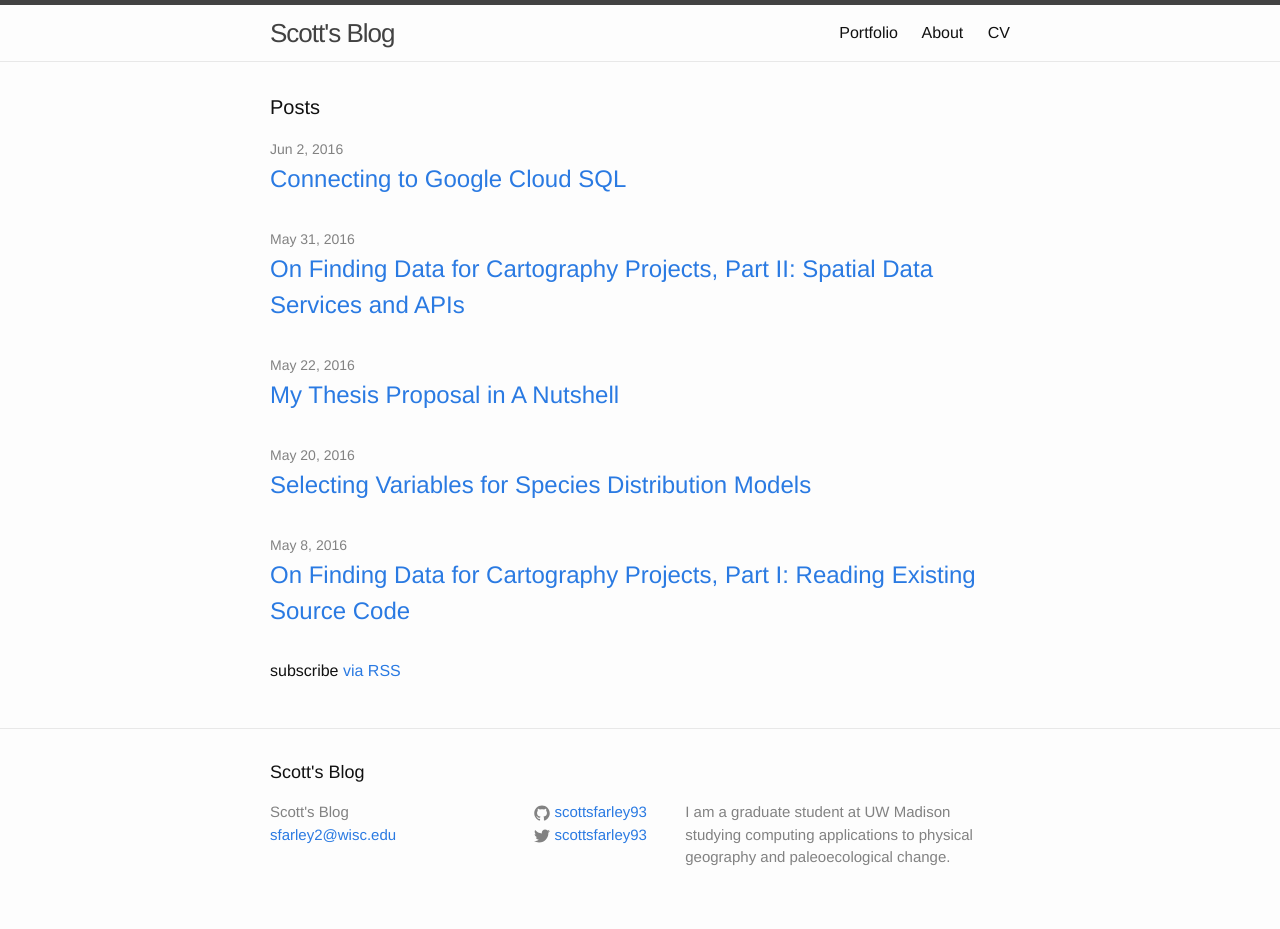
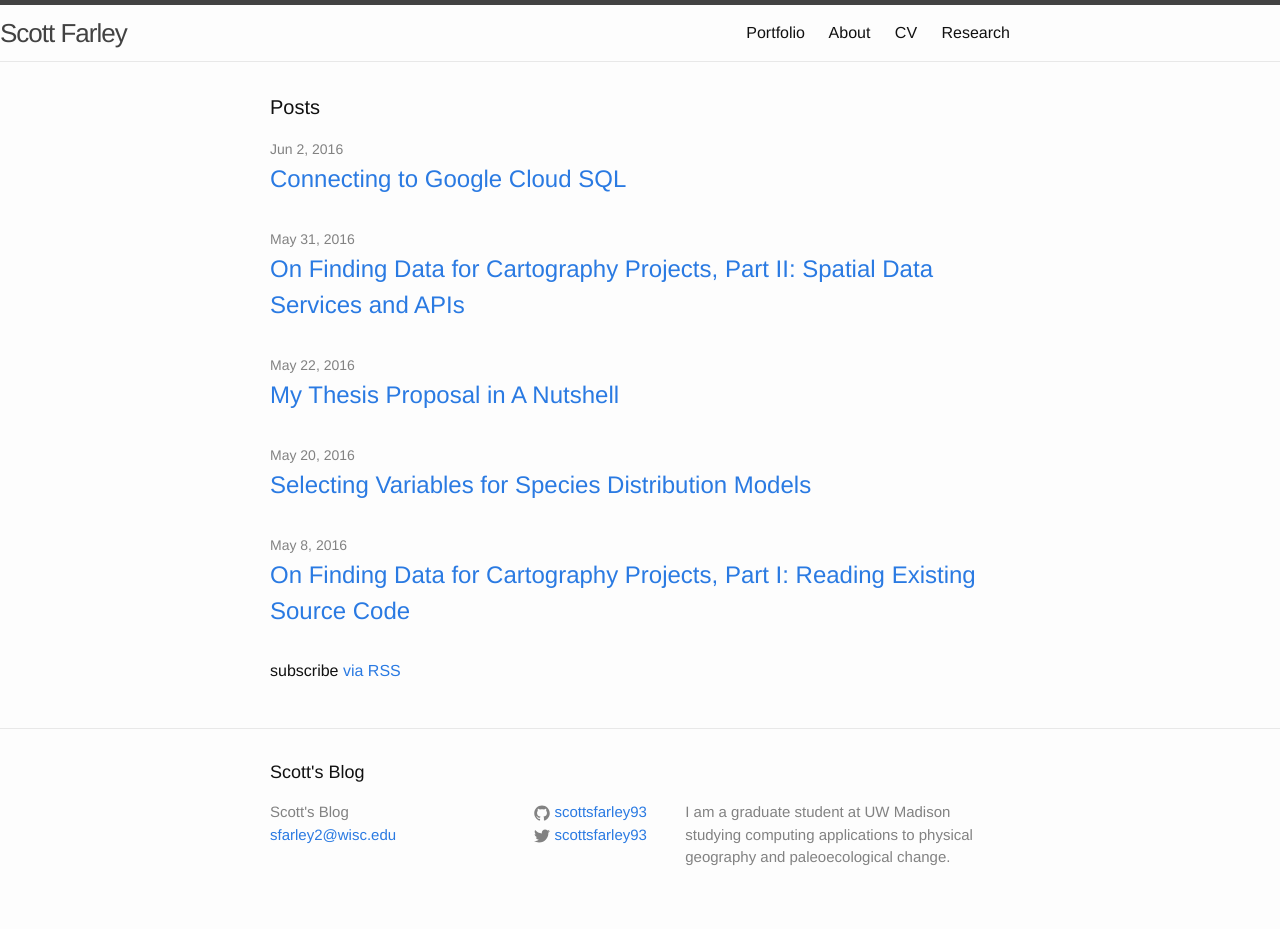
Before and after one commit to scottsfarley93/scottsfarley93.github.io, a Jekyll site: the page built from index.html, in a window 1280 px wide. Built offline with Jekyll 4.4.1, drawn with Linux system fonts in a browser that asks for light colours.

Commit message:
Changed header

```diff
--- a/_includes/header.html
+++ b/_includes/header.html
@@ -1,8 +1,9 @@
 <header class="site-header">
 
+<a class="site-title" href="http://scottsfarley.com">Scott Farley</a>
   <div class="wrapper">
 
-    <a class="site-title" href="{{ site.baseurl }}/">{{ site.title }}</a>
+
 
     <nav class="site-nav">
       <a href="#" class="menu-icon">
@@ -24,6 +25,7 @@
       <a class="page-link" href="http://scottsfarley.com">Portfolio</a>
       <a class="page-link" href="http://scottsfarley.com/about.html">About</a>
       <a class="page-link" href="http://scottsfarley.com/cv.html">CV</a>
+      <a class="page-link" href="http://scottsfarley93.github.io">Research</a>
     </nav>
 
 
```
Also changed, not shown: 8 other files.
